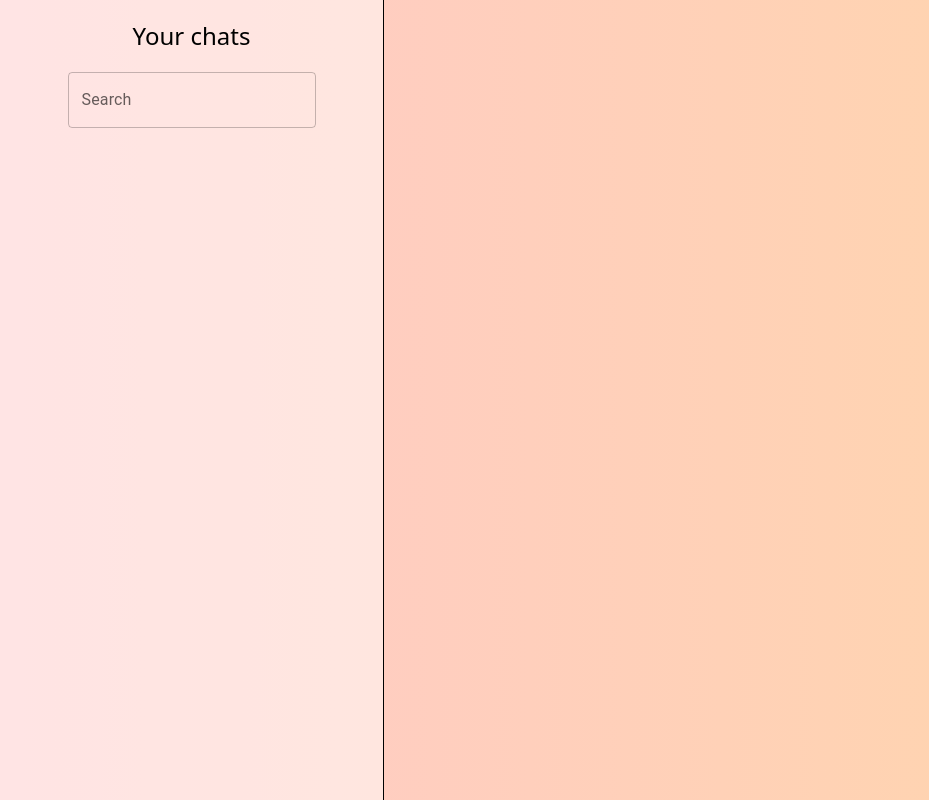
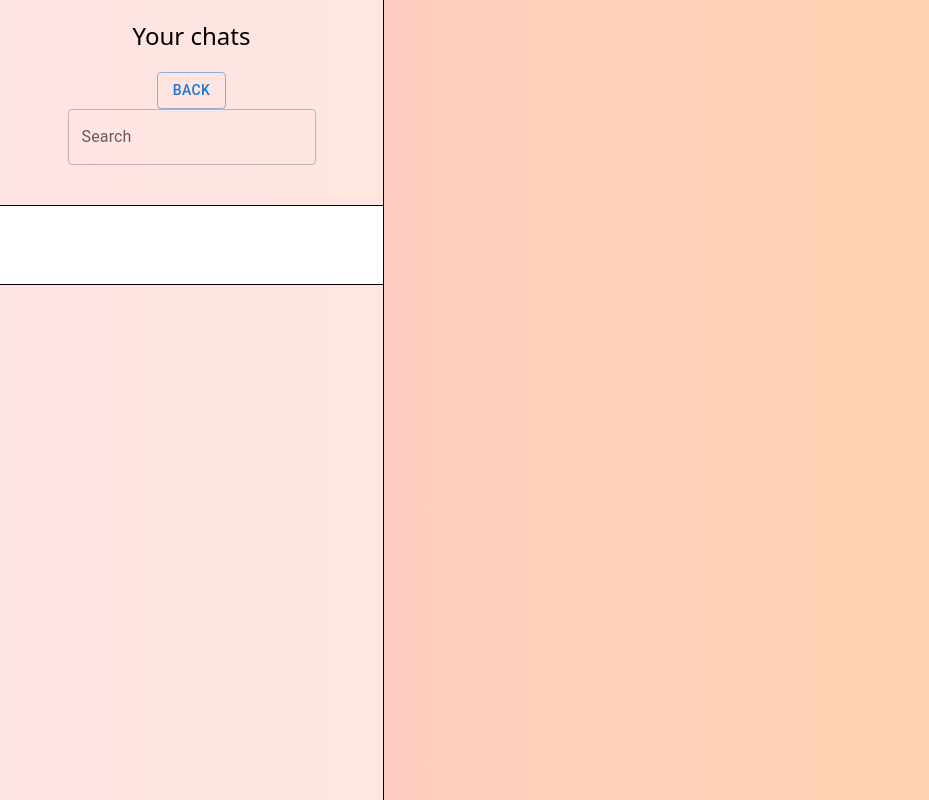
Before and after one commit to MrMancs/Message_app, a React (Vite) app in the folder reactapp/: page /chat in a window 1280 px wide. Shown: the whole page, without its empty margins (0-929 px from the left). Built offline with nearby package versions, Linux system fonts and the light colour scheme.

Commit message:
Add Back button and improve Chat component layout

```diff
--- a/reactapp/src/Pages/Chat.jsx
+++ b/reactapp/src/Pages/Chat.jsx
@@ -1,18 +1,26 @@
 import React from "react";
 
+import { useNavigate } from "react-router-dom";
+
 import TextField from "@mui/material/TextField";
+import Button from "@mui/material/Button";
 
 export default function Chat() {
+  const navigate = useNavigate();
   return (
     <div className="bg-linear-to-r from-red-200 to-orange-200 h-screen">
       <div className="bg-white/50 h-screen max-w-sm border-r flex flex-col items-center">
         <h1 className="text-2xl mt-5 mb-5 text-black">Your chats</h1>
+        <Button onClick={() => navigate("/")} variant="outlined">
+          Back
+        </Button>
         <TextField
           id="outlined-basic"
           label="Search"
           variant="outlined"
           className="max-w-62.5"
         />
+        <div className="mt-10 w-full h-20 bg-white border-b border-t hover:bg-gray-200 cursor-pointer"></div>
       </div>
     </div>
   );
```
